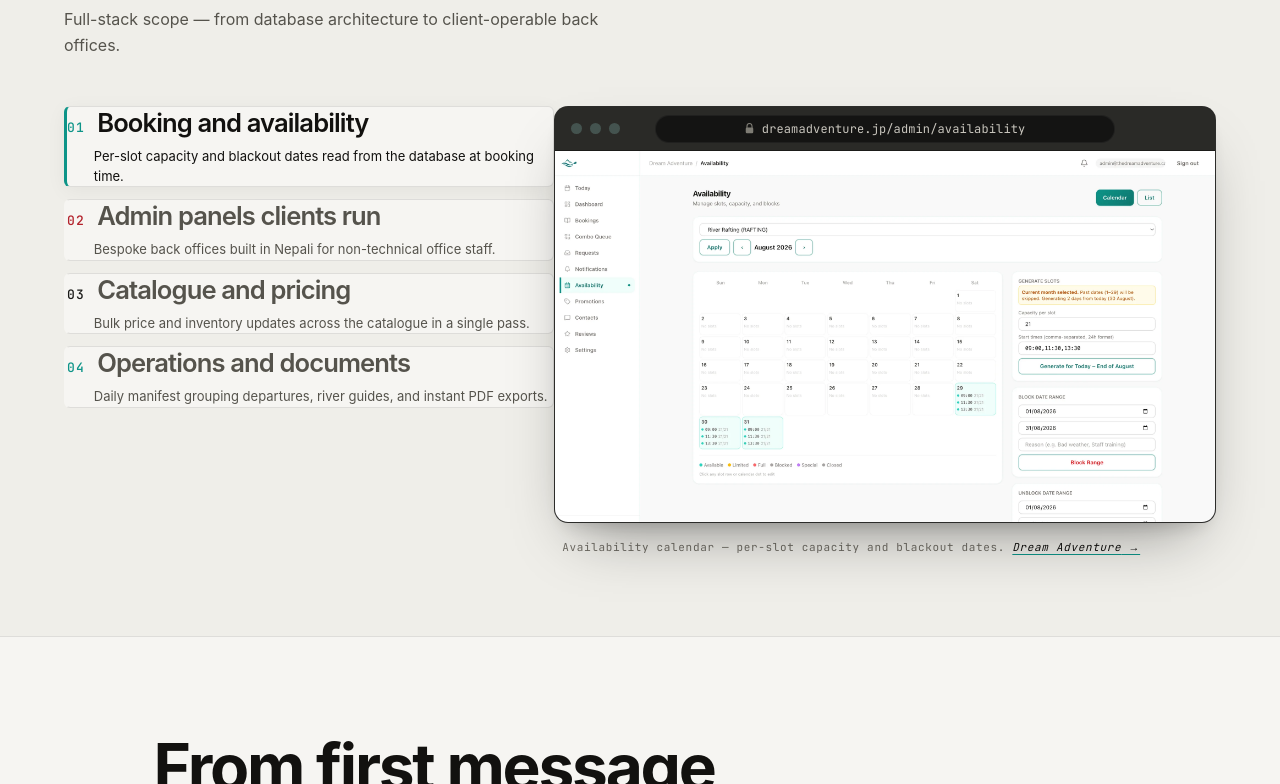
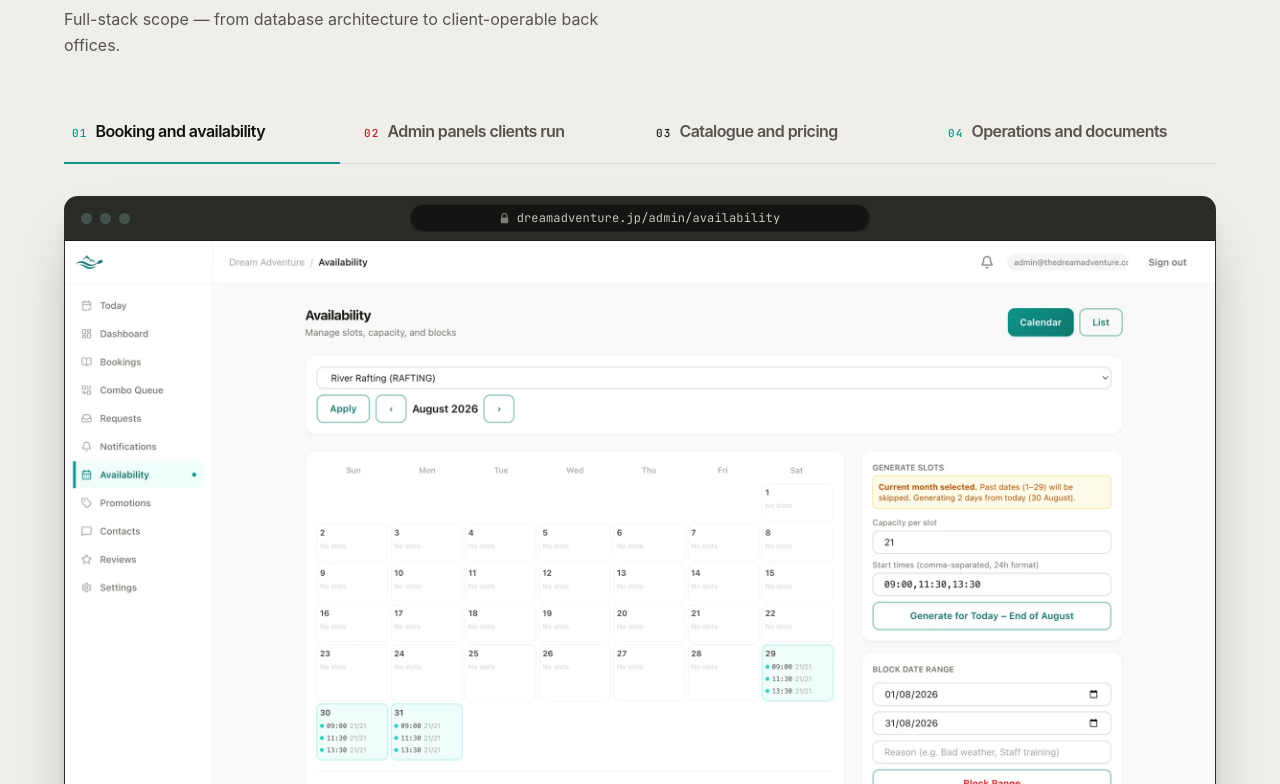
Before and after one commit to zetroxyyy/portfolio, a Next.js app: page / in a window 1280 px wide. Shown: the part 5596-6380 px from the top of the page. Built offline with nearby package versions, Linux system fonts and the light colour scheme; a web font is replaced by a local one.

Commit message:
fix(capabilities): restructure to horizontal tabs and full-width viewer, fix undefined CSS tokens (Fix C)

```diff
--- a/src/app/globals.css
+++ b/src/app/globals.css
@@ -1366,107 +1366,96 @@ button {
   gap: var(--space-2);
 }
 
-.capabilities__layout {
+/* Desktop Stacked Layout (> 820px) */
+.capabilities__desktop {
+  display: flex;
+  flex-direction: column;
+  gap: var(--space-8);
+  width: 100%;
+}
+
+.capabilities__tabs {
   display: grid;
-  grid-template-columns: 1fr 1.35fr;
-  gap: var(--space-10);
-  align-items: start;
-}
-
-/* Left Column: Selector list */
-.capabilities__selector {
-  display: flex;
-  flex-direction: column;
-  gap: var(--space-3);
-}
-
-.capabilities__item {
-  display: flex;
-  flex-direction: column;
-}
-
-.capability-nav-btn {
-  display: flex;
-  flex-direction: column;
+  grid-template-columns: repeat(4, 1fr);
+  gap: var(--space-4);
+  border-bottom: 1px solid var(--hairline);
+  padding-bottom: 0;
+}
+
+.capabilities__tab-btn {
+  display: flex;
+  align-items: baseline;
   gap: var(--space-2);
+  padding: var(--space-3) var(--space-2) var(--space-4);
+  background: transparent;
+  border: none;
+  border-bottom: 2px solid transparent;
+  margin-bottom: -1px;
+  color: var(--graphite);
+  cursor: pointer;
+  text-align: left;
+  transition: color 0.2s ease, border-color 0.2s ease;
+}
+
+.capabilities__tab-btn:hover {
+  color: var(--ink);
+}
+
+.capabilities__tab-btn--active {
+  color: var(--ink);
+  border-bottom: 2px solid var(--row-accent, var(--ink));
+}
+
+.capabilities__tab-num {
+  font-family: var(--font-mono);
+  font-size: var(--text-xs);
+  font-weight: 500;
+  letter-spacing: var(--tracking-wider);
+  color: var(--row-accent, var(--ink));
+}
+
+.capabilities__tab-title {
+  font-family: var(--font-display);
+  font-size: var(--text-base);
+  font-weight: 600;
+  letter-spacing: var(--tracking-tight);
+  color: inherit;
+}
+
+.capabilities__desktop-viewer {
   width: 100%;
-  text-align: left;
-  padding: var(--space-5) var(--space-6);
-  background: var(--paper);
-  border: 1px solid var(--hairline);
-  border-left: 3px solid transparent;
-  border-radius: var(--radius);
-  color: var(--graphite);
-  cursor: pointer;
-  transition: border-color 0.2s ease, background-color 0.2s ease, color 0.2s ease, box-shadow 0.2s ease;
-}
-
-.capability-nav-btn:hover {
-  color: var(--ink);
-  border-color: var(--fog);
-}
-
-.capability-nav-btn--active,
-.capability-nav-btn[aria-pressed="true"] {
-  background: var(--paper);
-  border-color: var(--hairline);
-  border-left: 3px solid var(--row-accent, var(--ink));
-  color: var(--ink);
-  box-shadow: 0 4px 20px rgba(0, 0, 0, 0.05);
-}
-
-.capability-nav-btn__header {
+}
+
+.capabilities__viewer-stacked {
+  display: flex;
+  flex-direction: column;
+  gap: var(--space-4);
+  width: 100%;
+}
+
+.capabilities__frame-box {
+  width: 100%;
+  position: relative;
+}
+
+.capabilities__viewer-motion {
+  width: 100%;
+}
+
+.capabilities__viewer-meta {
   display: flex;
   align-items: baseline;
-  gap: var(--space-3);
-}
-
-.capability-nav-btn__num {
-  font-family: var(--font-mono);
-  font-size: var(--text-sm);
-  font-weight: 500;
-  letter-spacing: var(--tracking-wider);
-  color: var(--row-accent, var(--ink));
-  line-height: 1;
-}
-
-.capability-nav-btn__title {
-  font-family: var(--font-display);
-  font-size: var(--h-sub);
-  font-weight: 600;
-  line-height: 1.25;
-  color: inherit;
-  letter-spacing: var(--tracking-tight);
-}
-
-.capability-nav-btn__desc {
-  font-size: var(--text-sm);
+  justify-content: space-between;
+  gap: var(--space-4);
+  flex-wrap: wrap;
+  padding: 0 var(--space-1);
+}
+
+.capabilities__meta-desc {
+  font-size: var(--text-base);
+  color: var(--graphite);
   line-height: 1.5;
-  color: var(--graphite);
-  margin-left: calc(var(--space-3) + 1.8ch);
-}
-
-.capability-nav-btn--active .capability-nav-btn__desc,
-.capability-nav-btn[aria-pressed="true"] .capability-nav-btn__desc {
-  color: var(--ink);
-}
-
-/* Right Column: Desktop Viewer */
-.capabilities__viewer {
-  display: block;
-  position: sticky;
-  top: calc(var(--nav-h) + var(--space-8));
-}
-
-.capabilities__viewer-wrap {
-  display: flex;
-  flex-direction: column;
-}
-
-.capabilities__viewer-motion {
-  display: flex;
-  flex-direction: column;
-  gap: var(--space-4);
+  max-width: 60ch;
 }
 
 .capabilities__caption {
@@ -1475,7 +1464,6 @@ button {
   letter-spacing: var(--tracking-wide);
   color: var(--mist);
   line-height: 1.5;
-  padding: 0 var(--space-2);
 }
 
 .capabilities__caption-link {
@@ -1492,14 +1480,15 @@ button {
   text-decoration-color: var(--ink);
 }
 
-/* Mobile Accordion Panel */
-.capabilities__accordion-panel {
+/* Mobile Accordion (hidden on desktop) */
+.capabilities__mobile-accordion {
   display: none;
 }
 
 /* Dark mode override for Didee (#1A1A18) accent to guarantee high contrast on dark paper */
+:root[data-theme="dark"] .capabilities__tab-btn[data-slug="didee"],
 :root[data-theme="dark"] .capabilities__item[data-slug="didee"],
-:root[data-theme="dark"] .capabilities__viewer-wrap[data-slug="didee"],
+:root[data-theme="dark"] .capabilities__viewer-stacked[data-slug="didee"],
 :root[data-theme="dark"] .project-band[style*="#1A1A18"],
 :root[data-theme="dark"] .case-study[style*="#1A1A18"] {
   --row-accent: #E5E3DC !important;
@@ -1507,8 +1496,9 @@ button {
 }
 
 @media (prefers-color-scheme: dark) {
+  :root:not([data-theme="light"]) .capabilities__tab-btn[data-slug="didee"],
   :root:not([data-theme="light"]) .capabilities__item[data-slug="didee"],
-  :root:not([data-theme="light"]) .capabilities__viewer-wrap[data-slug="didee"],
+  :root:not([data-theme="light"]) .capabilities__viewer-stacked[data-slug="didee"],
   :root:not([data-theme="light"]) .project-band[style*="#1A1A18"],
   :root:not([data-theme="light"]) .case-study[style*="#1A1A18"] {
     --row-accent: #E5E3DC !important;
@@ -2058,16 +2048,84 @@ button {
 }
 
 @media (max-width: 820px) {
-  .capabilities__layout {
-    grid-template-columns: 1fr;
-    gap: var(--space-4);
-  }
-
-  .capabilities__viewer {
+  .capabilities__desktop {
     display: none;
   }
 
-  .capabilities__accordion-panel--open {
+  .capabilities__mobile-accordion {
+    display: flex;
+    flex-direction: column;
+    gap: var(--space-3);
+    width: 100%;
+  }
+
+  .capabilities__item {
+    display: flex;
+    flex-direction: column;
+  }
+
+  .capability-nav-btn {
+    display: flex;
+    flex-direction: column;
+    gap: var(--space-2);
+    width: 100%;
+    text-align: left;
+    padding: var(--space-4) var(--space-6);
+    background: var(--paper);
+    border: 1px solid var(--hairline);
+    border-left: 3px solid transparent;
+    border-radius: var(--radius);
+    color: var(--graphite);
+    cursor: pointer;
+    transition: border-color 0.2s ease, background-color 0.2s ease, color 0.2s ease;
+  }
+
+  .capability-nav-btn:hover {
+    color: var(--ink);
+    border-color: var(--fog);
+  }
+
+  .capability-nav-btn--active,
+  .capability-nav-btn[aria-expanded="true"] {
+    background: var(--paper);
+    border-color: var(--hairline);
+    border-left: 3px solid var(--row-accent, var(--ink));
+    color: var(--ink);
+  }
+
+  .capability-nav-btn__header {
+    display: flex;
+    align-items: baseline;
+    gap: var(--space-3);
+  }
+
+  .capability-nav-btn__num {
+    font-family: var(--font-mono);
+    font-size: var(--text-sm);
+    font-weight: 500;
+    letter-spacing: var(--tracking-wider);
+    color: var(--row-accent, var(--ink));
+  }
+
+  .capability-nav-btn__title {
+    font-family: var(--font-display);
+    font-size: var(--h-sub);
+    font-weight: 600;
+    color: inherit;
+    letter-spacing: var(--tracking-tight);
+  }
+
+  .capability-nav-btn__desc {
+    font-size: var(--text-sm);
+    line-height: 1.5;
+    color: var(--graphite);
+  }
+
+  .capability-nav-btn--active .capability-nav-btn__desc {
+    color: var(--ink);
+  }
+
+  .capabilities__accordion-panel {
     display: block;
     padding-top: var(--space-4);
     padding-bottom: var(--space-4);
@@ -2078,10 +2136,6 @@ button {
     flex-direction: column;
     gap: var(--space-3);
   }
-
-  .capability-nav-btn__desc {
-    margin-left: 0;
-  }
 }
 
 @media (max-width: 768px) {
@@ -2100,7 +2154,7 @@ button {
 
   .project-band {
     /* Vertical only — there is no card to inset from any more. */
-    padding: var(--space-10) 0;
+    padding: var(--space-8) 0;
   }
 
   .project-band__grid,
--- a/src/components/sections/Capabilities.tsx
+++ b/src/components/sections/Capabilities.tsx
@@ -76,19 +76,20 @@ const capabilities: Capability[] = [
 
 export function Capabilities() {
   const [selectedIndex, setSelectedIndex] = useState(0);
-  const buttonRefs = useRef<(HTMLButtonElement | null)[]>([]);
+  const tabRefs = useRef<(HTMLButtonElement | null)[]>([]);
+  const accordionRefs = useRef<(HTMLButtonElement | null)[]>([]);
 
   const handleKeyDown = (e: React.KeyboardEvent, index: number) => {
-    if (e.key === 'ArrowDown') {
+    if (e.key === 'ArrowRight' || e.key === 'ArrowDown') {
       e.preventDefault();
       const next = (index + 1) % capabilities.length;
       setSelectedIndex(next);
-      buttonRefs.current[next]?.focus();
-    } else if (e.key === 'ArrowUp') {
+      tabRefs.current[next]?.focus();
+    } else if (e.key === 'ArrowLeft' || e.key === 'ArrowUp') {
       e.preventDefault();
       const prev = (index - 1 + capabilities.length) % capabilities.length;
       setSelectedIndex(prev);
-      buttonRefs.current[prev]?.focus();
+      tabRefs.current[prev]?.focus();
     }
   };
 
@@ -107,12 +108,10 @@ export function Capabilities() {
           </p>
         </header>
 
-        <div className="capabilities__layout">
-          {/* Left Column: Selector list */}
-          <div
-            className="capabilities__selector"
-            aria-label="Capabilities selector"
-          >
+        {/* ── DESKTOP STACKED LAYOUT (> 820px) ── */}
+        <div className="capabilities__desktop">
+          {/* Horizontal tab row across full measure */}
+          <div className="capabilities__tabs" role="tablist" aria-label="Capabilities tabs">
             {capabilities.map((item, index) => {
               const isSelected = selectedIndex === index;
               const customStyle = {
@@ -120,71 +119,44 @@ export function Capabilities() {
               } as CSSProperties;
 
               return (
-                <div
+                <button
                   key={item.num}
-                  className={`capabilities__item ${isSelected ? 'capabilities__item--active' : ''}`}
+                  ref={(el) => {
+                    tabRefs.current[index] = el;
+                  }}
+                  type="button"
+                  role="tab"
+                  id={`cap-tab-${item.num}`}
+                  aria-selected={isSelected}
+                  aria-controls="capabilities-desktop-panel"
+                  className={`capabilities__tab-btn ${isSelected ? 'capabilities__tab-btn--active' : ''}`}
+                  onClick={() => setSelectedIndex(index)}
+                  onKeyDown={(e) => handleKeyDown(e, index)}
                   data-slug={item.slug}
                   style={customStyle}
                 >
-                  <button
-                    ref={(el) => {
-                      buttonRefs.current[index] = el;
-                    }}
-                    type="button"
-                    className={`capability-nav-btn ${isSelected ? 'capability-nav-btn--active' : ''}`}
-                    onClick={() => setSelectedIndex(index)}
-                    onKeyDown={(e) => handleKeyDown(e, index)}
-                    aria-pressed={isSelected}
-                    id={`cap-tab-${item.num}`}
-                    aria-controls={`cap-panel-${item.num}`}
-                  >
-                    <div className="capability-nav-btn__header">
-                      <span className="capability-nav-btn__num" aria-hidden="true">
+                  <span className="capabilities__tab-num" aria-hidden="true">
                     {item.num}
                   </span>
-                      <h3 className="capability-nav-btn__title">{item.title}</h3>
-                    </div>
-                    <p className="capability-nav-btn__desc">{item.desc}</p>
+                  <span className="capabilities__tab-title">{item.title}</span>
                 </button>
-
-                  {/* Accordion panel on mobile (<= 820px) */}
-                  <div
-                    id={`cap-panel-${item.num}`}
-                    aria-labelledby={`cap-tab-${item.num}`}
-                    className={`capabilities__accordion-panel ${
-                      isSelected ? 'capabilities__accordion-panel--open' : ''
-                    }`}
-                  >
-                    {isSelected && (
-                      <div className="capabilities__accordion-content">
-                        <BrowserFrame
-                          src={item.screenshot}
-                          alt={item.alt}
-                          url={item.url}
-                          accent={item.accent}
-                          priority={index === 0}
-                        />
-                        <div className="capabilities__caption">
-                          <span>{item.caption} </span>
-                          <Link href={item.link} className="capabilities__caption-link">
-                            <em>{item.projectName}</em> →
-                          </Link>
-                        </div>
-                      </div>
-                    )}
-                  </div>
-                </div>
               );
             })}
           </div>
 
-          {/* Right Column: Desktop Viewer */}
-          <div className="capabilities__viewer" aria-live="polite">
+          {/* Full-width frame viewer */}
           <div
-              className="capabilities__viewer-wrap"
+            id="capabilities-desktop-panel"
+            role="tabpanel"
+            aria-labelledby={`cap-tab-${selected.num}`}
+            className="capabilities__desktop-viewer"
+          >
+            <div
+              className="capabilities__viewer-stacked"
               style={{ '--project-accent': selected.accent } as CSSProperties}
               data-slug={selected.slug}
             >
+              <div className="capabilities__frame-box">
                 <AnimatePresence mode="wait">
                   <motion.div
                     key={selected.num}
@@ -201,16 +173,85 @@ export function Capabilities() {
                       accent={selected.accent}
                       priority={selectedIndex === 0}
                     />
+                  </motion.div>
+                </AnimatePresence>
+              </div>
+
+              {/* Meta row beneath frame: description + caption/case study link */}
+              <div className="capabilities__viewer-meta">
+                <p className="capabilities__meta-desc">{selected.desc}</p>
                 <div className="capabilities__caption">
                   <span>{selected.caption} </span>
                   <Link href={selected.link} className="capabilities__caption-link">
                     <em>{selected.projectName}</em> →
                   </Link>
                 </div>
-                </motion.div>
-              </AnimatePresence>
               </div>
             </div>
+          </div>
+        </div>
+
+        {/* ── MOBILE ACCORDION (<= 820px) ── */}
+        <div className="capabilities__mobile-accordion">
+          {capabilities.map((item, index) => {
+            const isSelected = selectedIndex === index;
+            const customStyle = {
+              '--row-accent': item.accent,
+            } as CSSProperties;
+
+            return (
+              <div
+                key={item.num}
+                className={`capabilities__item ${isSelected ? 'capabilities__item--active' : ''}`}
+                data-slug={item.slug}
+                style={customStyle}
+              >
+                <button
+                  ref={(el) => {
+                    accordionRefs.current[index] = el;
+                  }}
+                  type="button"
+                  className={`capability-nav-btn ${isSelected ? 'capability-nav-btn--active' : ''}`}
+                  onClick={() => setSelectedIndex(index)}
+                  aria-expanded={isSelected}
+                  id={`cap-acc-${item.num}`}
+                  aria-controls={`cap-acc-panel-${item.num}`}
+                >
+                  <div className="capability-nav-btn__header">
+                    <span className="capability-nav-btn__num" aria-hidden="true">
+                      {item.num}
+                    </span>
+                    <h3 className="capability-nav-btn__title">{item.title}</h3>
+                  </div>
+                  <p className="capability-nav-btn__desc">{item.desc}</p>
+                </button>
+
+                {isSelected && (
+                  <div
+                    id={`cap-acc-panel-${item.num}`}
+                    aria-labelledby={`cap-acc-${item.num}`}
+                    className="capabilities__accordion-panel capabilities__accordion-panel--open"
+                  >
+                    <div className="capabilities__accordion-content">
+                      <BrowserFrame
+                        src={item.screenshot}
+                        alt={item.alt}
+                        url={item.url}
+                        accent={item.accent}
+                        priority={index === 0}
+                      />
+                      <div className="capabilities__caption">
+                        <span>{item.caption} </span>
+                        <Link href={item.link} className="capabilities__caption-link">
+                          <em>{item.projectName}</em> →
+                        </Link>
+                      </div>
+                    </div>
+                  </div>
+                )}
+              </div>
+            );
+          })}
         </div>
       </div>
     </section>
```
Lines whose indentation alone changed are shown as unchanged.
